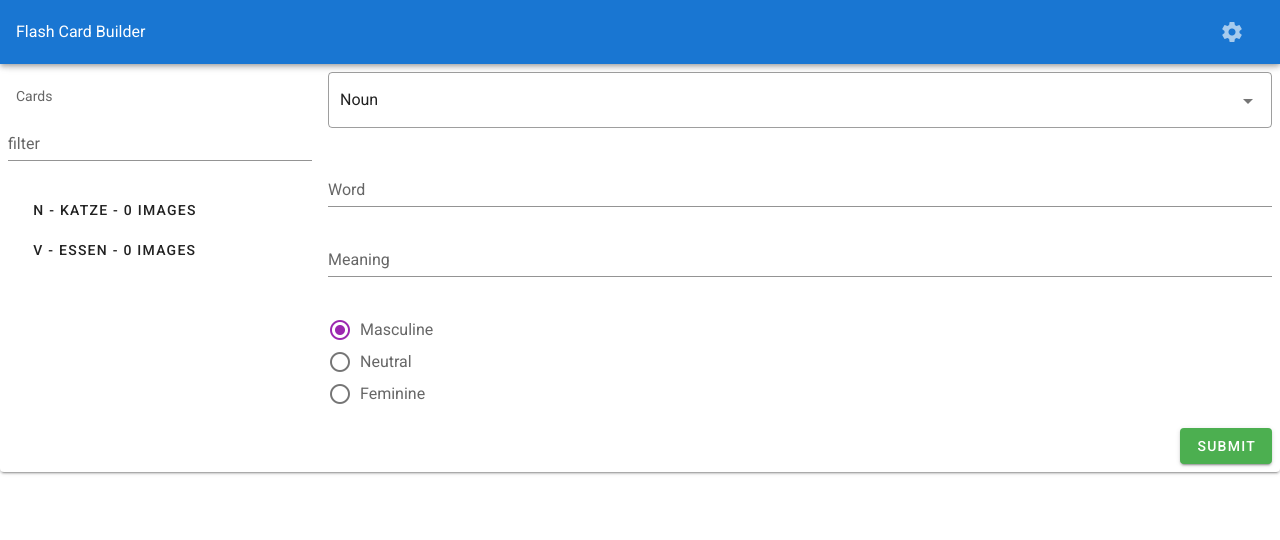
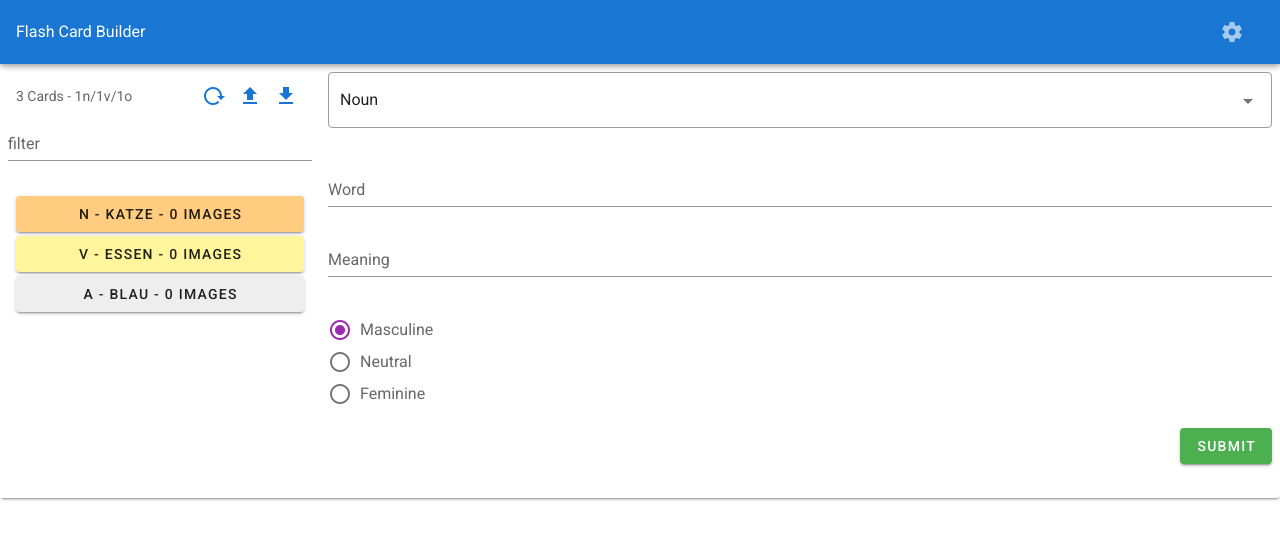
Before and after one commit to Nathanjp91/German-Flash-Card-Builder, a Vue app: page / in a window 1280 px wide. Shown: the top 540 px of the page. Built offline with nearby package versions, Linux system fonts and the light colour scheme.

Commit message:
colours and summary on listview

```diff
--- a/src/components/ListView.vue
+++ b/src/components/ListView.vue
@@ -1,17 +1,32 @@
 <template>
   <v-list flat>
-    <v-subheader>Cards</v-subheader>
+    <v-subheader>
+      {{ cards.length }} Cards - {{nouns.length}}n/{{verbs.length}}v/{{others.length}}o
+      <v-spacer></v-spacer>
+      <v-btn icon color='primary'><v-icon>mdi-reload</v-icon></v-btn>
+      <v-btn icon color='primary'><v-icon>mdi-upload</v-icon></v-btn>
+      <v-btn icon color='primary'><v-icon>mdi-download</v-icon></v-btn>
+
+    </v-subheader>
     <v-text-field
       label="filter"
-      class='ma-1 pa-1'
+      class="ma-1 pa-1"
       v-model="filter"
     ></v-text-field>
-    <v-list-item dense v-for="(card, index) in summaries" :key="index"
-    @mouseenter="highlight = index"
-        @mouseout="highlight = -1"
-        >
-        <v-btn text>{{ card }}</v-btn>
-    </v-list-item>
+    <v-virtual-scroll
+      :items='filtered'
+      :bench="15"
+      height="300"
+      item-height="40"
+    >
+      <template
+        v-slot:default="{ item }"
+      >
+      <v-list-item :key="item.content.word">
+        <v-btn :color='cardColor(item)' class='lighten-3' width="100%">{{ cardText(item) }}</v-btn>
+      </v-list-item>
+      </template>
+    </v-virtual-scroll>
   </v-list>
 </template>
 
@@ -19,9 +34,23 @@
 import { mapState } from "vuex";
 export default {
   data: () => ({
-    filter: '',
+    filter: "",
     highlight: -1,
   }),
+  methods: {
+    cardText: function(card) {
+      return `${card.type[0]} - ${card.content.word} - ${card.content.images.length} images`;
+    },
+    cardColor: function(card) {
+      if (card.type === 'verb') { return 'yellow' }
+      else if (card.type === 'noun') {
+        if(card.content.gender === 'Masculine') { return 'purple' }
+        if(card.content.gender === 'Neutral') { return 'green' }
+        if(card.content.gender === 'Feminine') { return 'orange' }
+      }
+      else return 'grey'
+    }
+  },
   computed: {
     ...mapState({
       cards: (state) => state.cards,
@@ -31,9 +60,22 @@ export default {
         return `${card.type[0]} - ${card.content.word} - ${card.content.images.length} images`;
       });
     },
-    filtered: function() {
-      if (this.filter === '') { return this.cards}
-      return this.cards.filter((card) => card.content.word.toLowerCase().includes(this.filter))
+    filtered: function () {
+      if (this.filter === "") {
+        return this.cards;
+      }
+      return this.cards.filter((card) =>
+        card.content.word.toLowerCase().includes(this.filter)
+      );
+    },
+    nouns: function() {
+      return this.cards.filter((card) => card.type === 'noun')
+    },
+    verbs: function() {
+      return this.cards.filter((card) => card.type === 'verb')
+    },
+    others: function() {
+      return this.cards.filter((card) => !(card.type === 'verb' || card.type === 'noun'))
     }
   },
 };
--- a/src/store/index.js
+++ b/src/store/index.js
@@ -26,6 +26,13 @@ export default new Vuex.Store({
           word: 'Essen',
           images: []
         }
+      },
+      {
+        type: 'adjective',
+        content: {
+          word: 'Blau',
+          images: []
+        }
       }
     ]
   },
```
